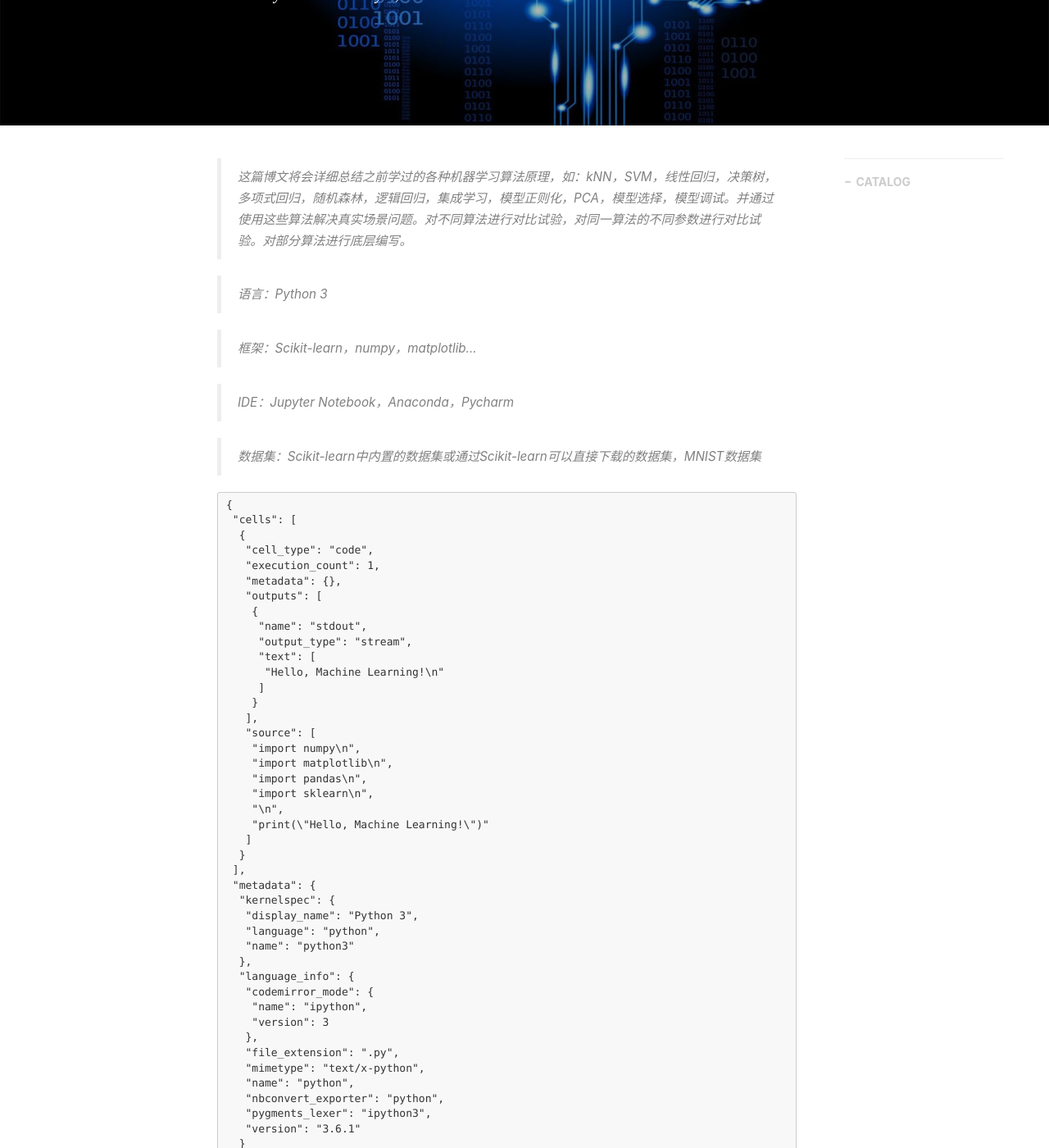
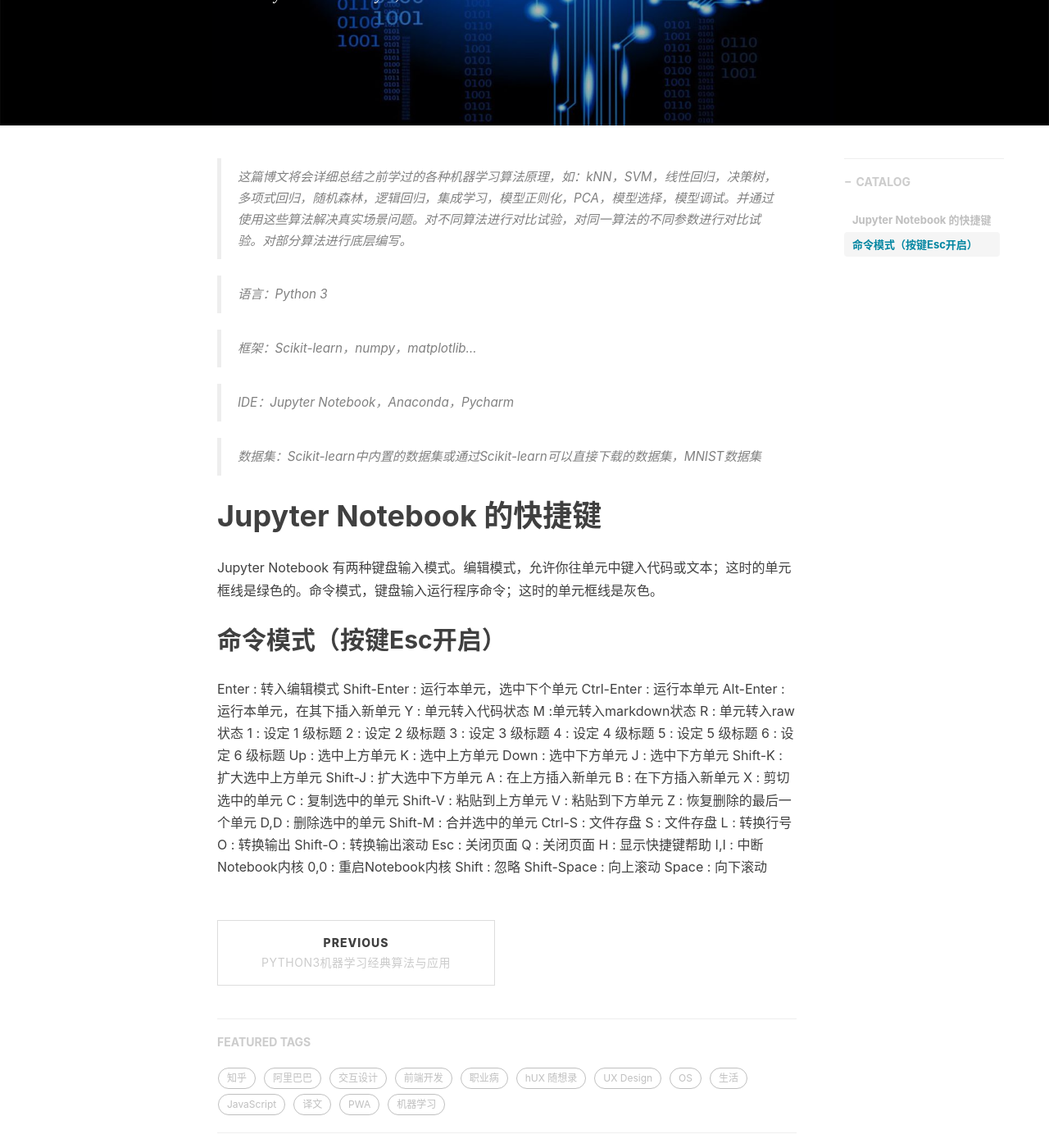
Before and after one commit to TakahashiKansuke/TakahashiKansuke.github.io, a Jekyll site: the page built from _posts/2018-07-04-python3machinelearning.markdown, in a window 1280 px wide and 1400 px high, scrolled down 430 px. Shown: the whole window at 82% size. Built offline with Jekyll 4.4.1, drawn with Linux system fonts in a browser that asks for light colours; nearby versions of some CDN libraries; comment, search, counter and statistics services are not loaded; some of the changed text lies outside the part shown.

Commit message:
Update 2018-07-04-python3machinelearning.markdown

````diff
--- a/_posts/2018-07-04-python3machinelearning.markdown
+++ b/_posts/2018-07-04-python3machinelearning.markdown
@@ -21,52 +21,50 @@ tags:
 
 > 数据集：Scikit-learn中内置的数据集或通过Scikit-learn可以直接下载的数据集，MNIST数据集
 
-```
-{
- "cells": [
-  {
-   "cell_type": "code",
-   "execution_count": 1,
-   "metadata": {},
-   "outputs": [
-    {
-     "name": "stdout",
-     "output_type": "stream",
-     "text": [
-      "Hello, Machine Learning!\n"
-     ]
-    }
-   ],
-   "source": [
-    "import numpy\n",
-    "import matplotlib\n",
-    "import pandas\n",
-    "import sklearn\n",
-    "\n",
-    "print(\"Hello, Machine Learning!\")"
-   ]
-  }
- ],
- "metadata": {
-  "kernelspec": {
-   "display_name": "Python 3",
-   "language": "python",
-   "name": "python3"
-  },
-  "language_info": {
-   "codemirror_mode": {
-    "name": "ipython",
-    "version": 3
-   },
-   "file_extension": ".py",
-   "mimetype": "text/x-python",
-   "name": "python",
-   "nbconvert_exporter": "python",
-   "pygments_lexer": "ipython3",
-   "version": "3.6.1"
-  }
- },
- "nbformat": 4,
- "nbformat_minor": 2
-}
-```
+# Jupyter Notebook 的快捷键
+
+Jupyter Notebook 有两种键盘输入模式。编辑模式，允许你往单元中键入代码或文本；这时的单元框线是绿色的。命令模式，键盘输入运行程序命令；这时的单元框线是灰色。
+
+## 命令模式（按键Esc开启）
+
+Enter : 转入编辑模式
+Shift-Enter : 运行本单元，选中下个单元
+Ctrl-Enter : 运行本单元
+Alt-Enter : 运行本单元，在其下插入新单元
+Y : 单元转入代码状态
+M :单元转入markdown状态
+R : 单元转入raw状态
+1 : 设定 1 级标题
+2 : 设定 2 级标题
+3 : 设定 3 级标题
+4 : 设定 4 级标题
+5 : 设定 5 级标题
+6 : 设定 6 级标题
+Up : 选中上方单元
+K : 选中上方单元
+Down : 选中下方单元
+J : 选中下方单元
+Shift-K : 扩大选中上方单元
+Shift-J : 扩大选中下方单元
+A : 在上方插入新单元
+B : 在下方插入新单元
+X : 剪切选中的单元
+C : 复制选中的单元
+Shift-V : 粘贴到上方单元
+V : 粘贴到下方单元
+Z : 恢复删除的最后一个单元
+D,D : 删除选中的单元
+Shift-M : 合并选中的单元
+Ctrl-S : 文件存盘
+S : 文件存盘
+L : 转换行号
+O : 转换输出
+Shift-O : 转换输出滚动
+Esc : 关闭页面
+Q : 关闭页面
+H : 显示快捷键帮助
+I,I : 中断Notebook内核
+0,0 : 重启Notebook内核
+Shift : 忽略
+Shift-Space : 向上滚动
+Space : 向下滚动
````
